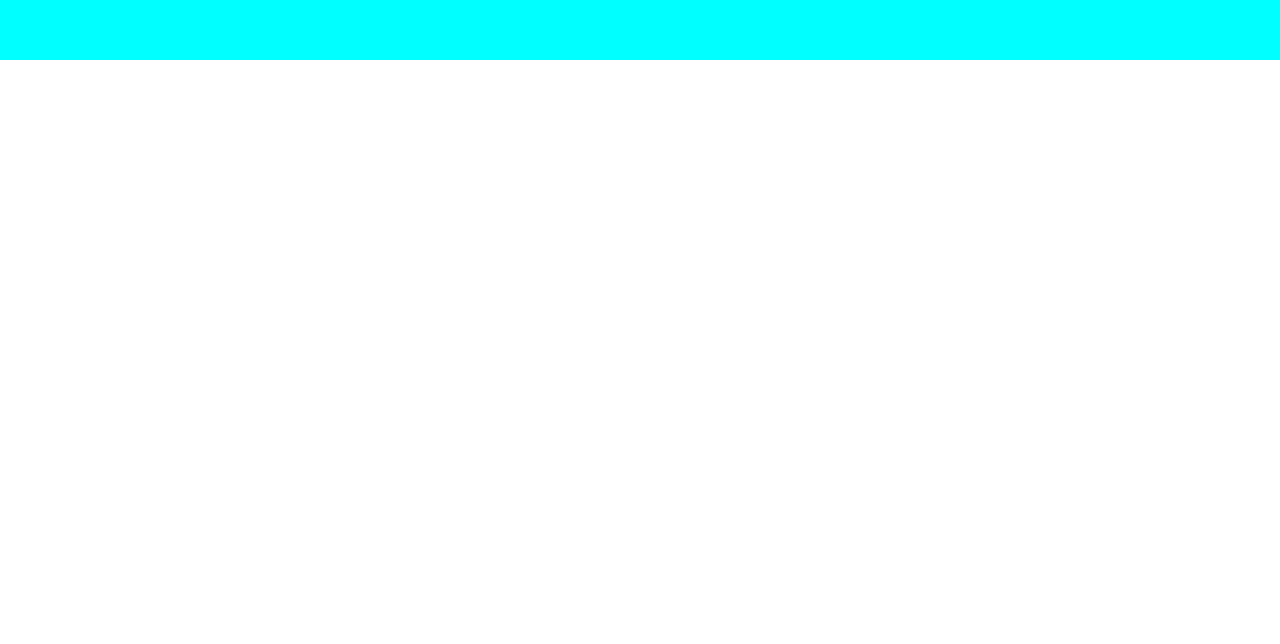
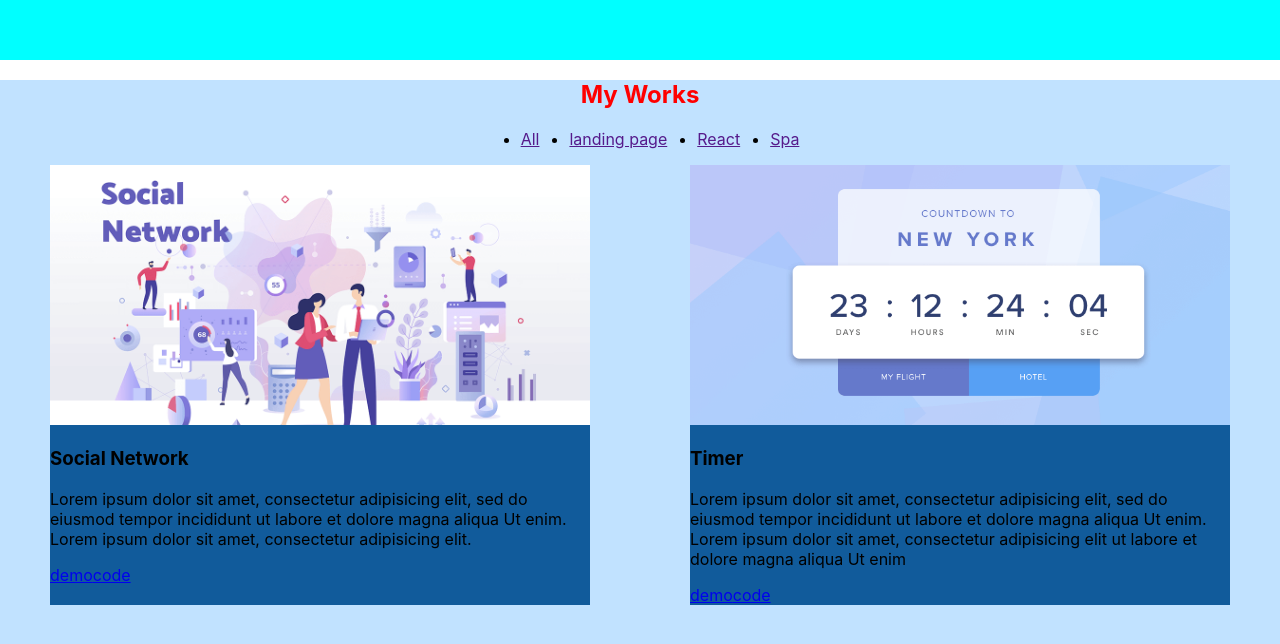
Before and after one commit to lysy1313/portfolio-start-project-vite, a React (Vite) app: page / in a window 1280 px wide. Shown: the part 1614-2258 px from the top of the page. Before the commit the page ends 1674 px from the top, so only its background shows below. Built offline with nearby package versions, Linux system fonts and the light colour scheme.

Commit message:
Work add

```diff
--- a/src/App.tsx
+++ b/src/App.tsx
@@ -2,6 +2,7 @@
 import Header from "./layout/header/Header";
 import { Main } from "./layout/sections/main/Main";
 import { Skills } from "./layout/sections/skills/Skills";
+import { Works } from "./layout/sections/works/Works";
 
 function App() {
   return (
@@ -9,6 +10,7 @@
       <Header />
       <Main />
       <Skills />
+      <Works />
     </div>
   );
 }
--- a/src/components/menu/Menu.tsx
+++ b/src/components/menu/Menu.tsx
@@ -1,24 +1,16 @@
 import styled from "styled-components";
 
-export const Menu = () => {
+export const Menu = (props: { menuItems: Array<string> }) => {
   return (
     <StyledMenu>
       <ul>
-        <li>
-          <a href="">Home</a>
-        </li>
-        <li>
-          <a href="">Skills</a>
-        </li>
-        <li>
-          <a href="">Works</a>
-        </li>
-        <li>
-          <a href="">Tesimony</a>
-        </li>
-        <li>
-          <a href="">Contact</a>
-        </li>
+        {props.menuItems.map((item: string, index: number) => {
+          return (
+            <li key={index}>
+              <a href="">{item}</a>
+            </li>
+          );
+        })}
       </ul>
     </StyledMenu>
   );
@@ -28,5 +20,6 @@
   ul {
     display: flex;
     gap: 30px;
+    justify-content: center;
   }
 `;
--- a/src/layout/header/Header.tsx
+++ b/src/layout/header/Header.tsx
@@ -3,11 +3,13 @@
 import { Logo } from "../../components/logo/Logo";
 import { Menu } from "../../components/menu/Menu";
 
+const items = ["Home", "Skills", "Works", "Tesimony", "Contact"];
+
 const Header = () => {
   return (
     <StyledHeader>
       <Logo />
-      <Menu />
+      <Menu menuItems={items} />
     </StyledHeader>
   );
 };
--- /dev/null
+++ b/src/layout/sections/works/Works.tsx
@@ -0,0 +1,39 @@
+import styled from "styled-components";
+import { SectionTitle } from "../../../components/SectionTitle";
+import { Menu } from "../../../components/menu/Menu";
+import { FlexWrapper } from "../../../components/FlexWrapper";
+import { Work } from "./work/work";
+import socialImg from "../../../assets/images/Social.webp";
+import timerImg from "../../../assets/images/New-York.webp";
+
+const worksItems = ["All", "landing page", "React", "Spa"];
+
+export const Works = () => {
+  return (
+    <StyledWorks>
+      <SectionTitle>My Works</SectionTitle>
+      <Menu menuItems={worksItems} />
+      <FlexWrapper justify="space-around">
+        <Work
+          title={"Social Network"}
+          text={
+            "Lorem ipsum dolor sit amet, consectetur adipisicing elit, sed do eiusmod tempor incididunt ut labore et dolore magna aliqua Ut enim. Lorem ipsum dolor sit amet, consectetur adipisicing elit."
+          }
+          src={socialImg}
+        />
+        <Work
+          title={"Timer"}
+          text={
+            "Lorem ipsum dolor sit amet, consectetur adipisicing elit, sed do eiusmod tempor incididunt ut labore et dolore magna aliqua Ut enim. Lorem ipsum dolor sit amet, consectetur adipisicing elit ut labore et dolore magna aliqua Ut enim"
+          }
+          src={timerImg}
+        />
+      </FlexWrapper>
+    </StyledWorks>
+  );
+};
+
+const StyledWorks = styled.section`
+  min-height: 100vh;
+  background-color: #c1e2ff;
+`;
--- /dev/null
+++ b/src/layout/sections/works/work/Work.tsx
@@ -0,0 +1,34 @@
+import styled from "styled-components";
+
+type WorkPropsType = {
+  title: string;
+  text: string;
+  src: string;
+};
+
+export const Work = (props: WorkPropsType) => {
+  return (
+    <StyledWork>
+      <Image src={props.src} alt="" />
+      <Title>{props.title}</Title>
+      <Text>{props.text}</Text>
+      <Link href={"#"}>demo</Link>
+      <Link href={"#"}>code</Link>
+    </StyledWork>
+  );
+};
+
+const StyledWork = styled.section`
+  background-color: #115b9b;
+  max-width: 540px;
+  width: 100%;
+`;
+
+const Image = styled.img`
+  width: 100%;
+  height: 260px;
+  object-fit: cover;
+`;
+const Link = styled.a``;
+const Title = styled.h3``;
+const Text = styled.p``;
```
